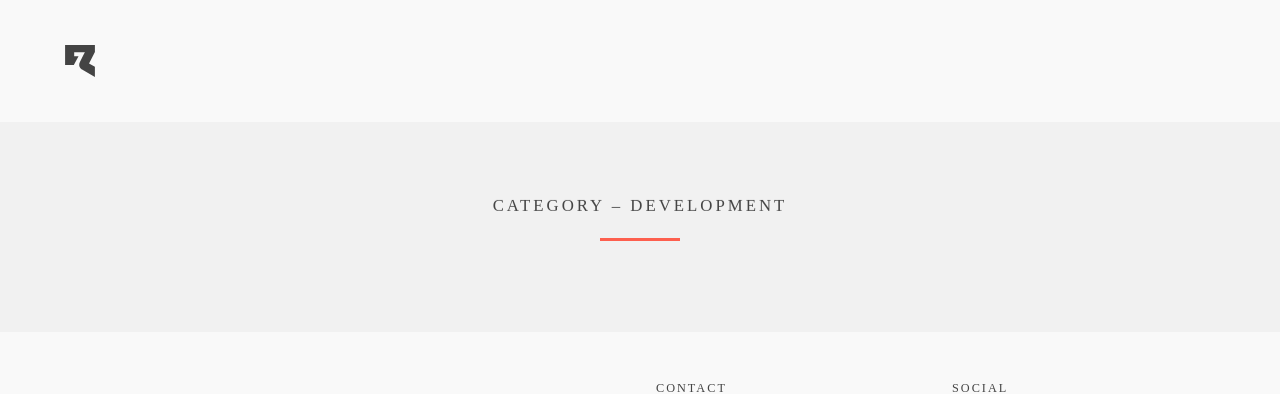
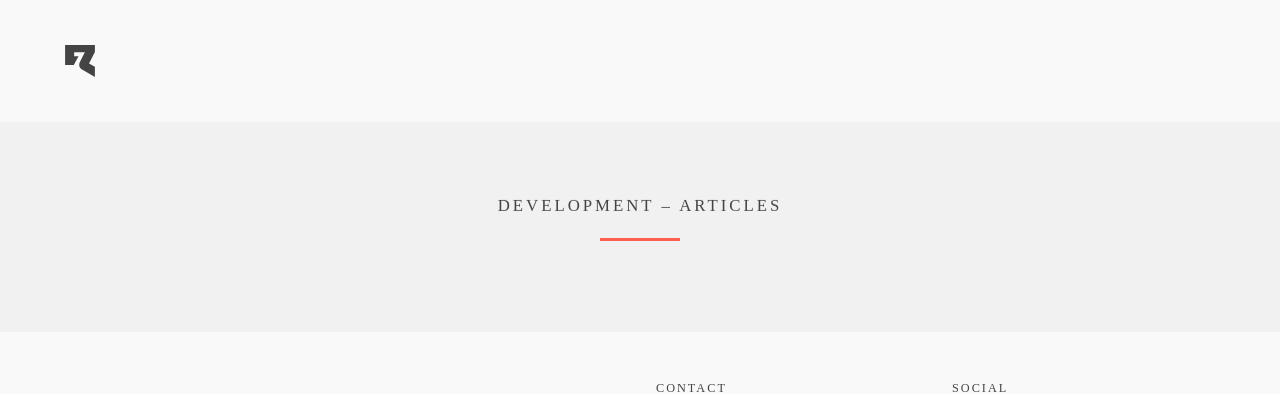
Before and after one commit to ryanlloydfrench/Portfolio, a Jekyll site: the page built from journal/category/development/index.html, in a window 1280 px wide. Shown: the top 394 px of the page. Built offline with Jekyll 4.4.1, drawn with Linux system fonts in a browser that asks for light colours; nearby versions of some CDN libraries.

Commit message:
Cleanup category titles.

```diff
--- a/_layouts/category.html
+++ b/_layouts/category.html
@@ -3,7 +3,7 @@ layout: default
 ---
 
 <header>
-    <h1 class="header__sub-title animated-element--titlefadeindown">Category – {{ page.category }}</h1>
+    <h1 class="header__sub-title animated-element--titlefadeindown">{{ page.category }} – Articles</h1>
     <div class="header__break animated-element--titlebreakfadeindown"></div>
 </header>
 
@@ -12,7 +12,7 @@ layout: default
     <div class="col-xs-12">
 
         {% for post in site.categories[page.category] %}
-            <article class="post-overview">
+            <article class="post-overview animated-element--contentfadein">
                 <span class="post-overview__date"><a href="{{ post.url }}">{{ post.date | date: '%B %d, %Y' }}</a></span>
                 <h1 class="post-overview__title"><a href="{{ post.url }}">{{ post.title }}</a></h1>
             </article>
--- a/journal/category/design/index.html
+++ b/journal/category/design/index.html
@@ -1,4 +1,5 @@
 ---
 layout: category
+title: Design Articles – Ryan French
 category: design
 ---
--- a/journal/category/development/index.html
+++ b/journal/category/development/index.html
@@ -1,4 +1,5 @@
 ---
 layout: category
+title: Development Articles – Ryan French
 category: development
 ---
```
